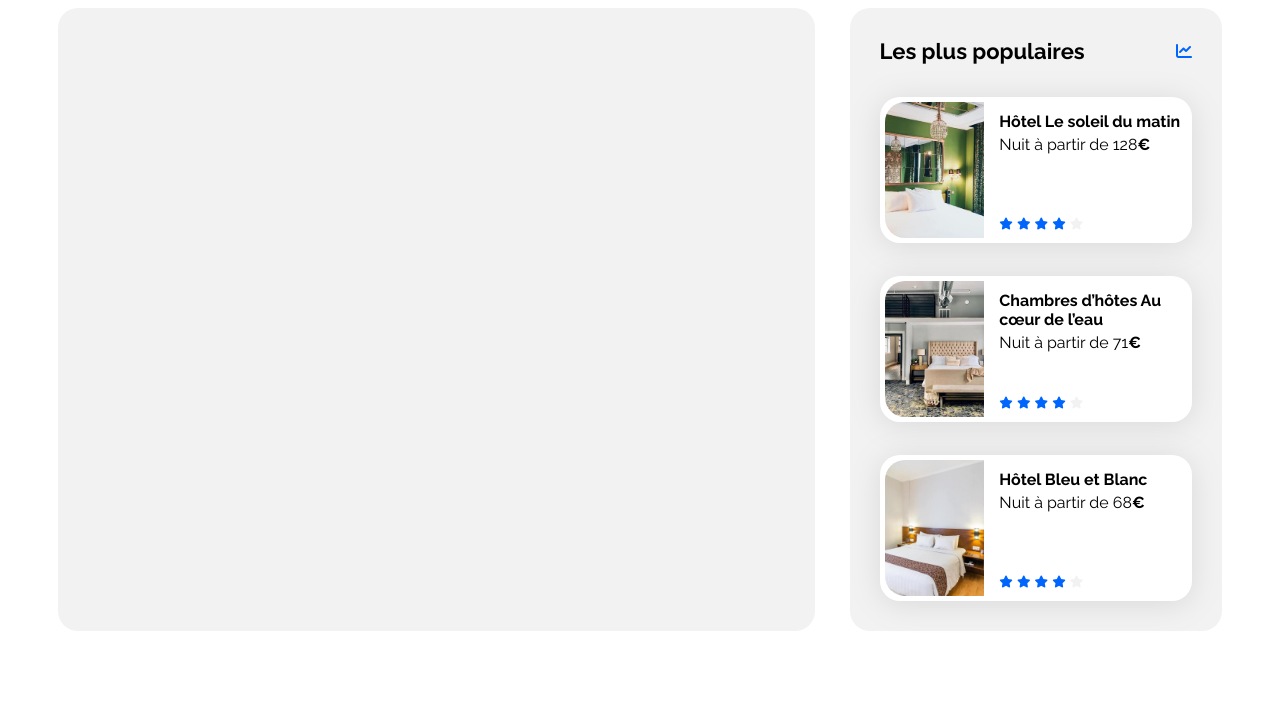
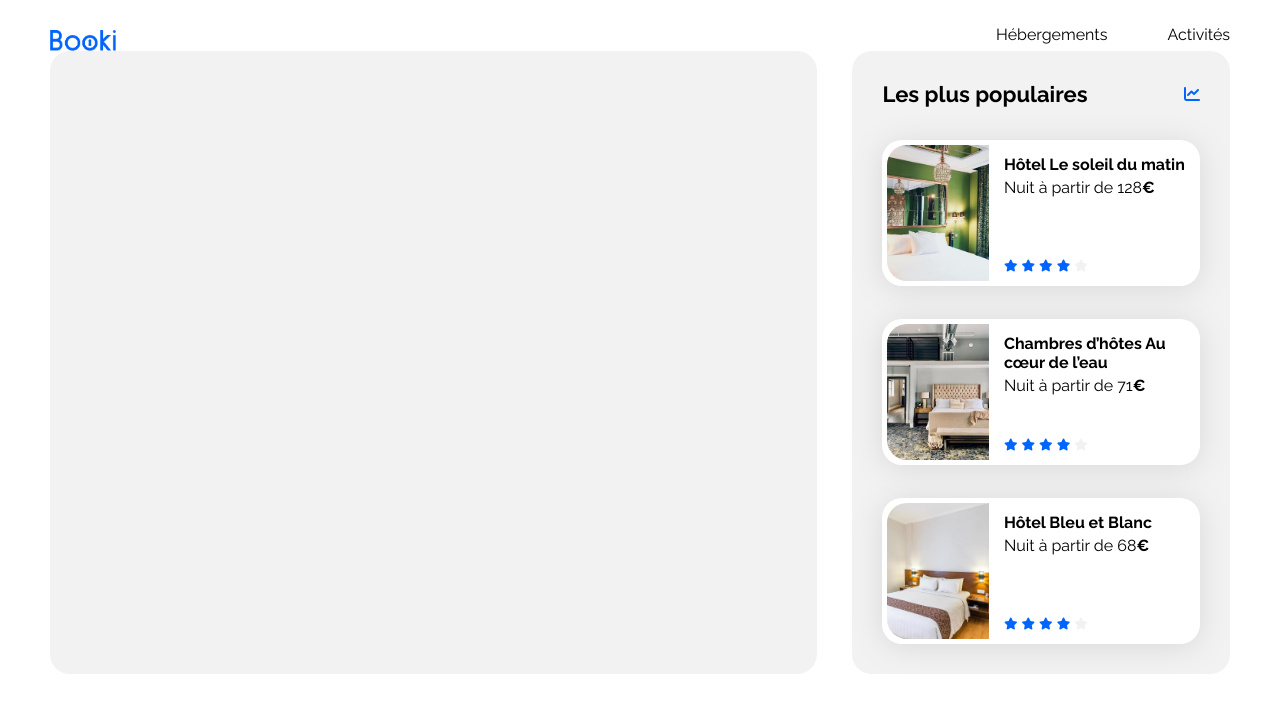
Before and after one commit to Nicolas-Guerin888/Booki_projet_2_OpenClassrooms, a plain HTML site: page index.html in a window 1280 px wide. Drawn offline with Linux system fonts and the light colour scheme.

Commit message:
Intégration du header

```diff
--- a/css/style.css
+++ b/css/style.css
@@ -1,6 +1,7 @@
 /****** General ***********/
 * {
     font-family: 'Raleway', sans-serif;
+    margin: 0;
 }
 
 :root {
@@ -17,6 +18,35 @@ body {
     display: flex;
     justify-content: center;
 }
+
+.header {
+    display: flex;
+    flex-direction: row;
+    justify-content: space-between;
+}
+
+.logo {
+    width: auto;
+    height: 1.3em;
+    padding-top: 30px;
+}
+
+nav {
+    display: flex;
+    flex-direction: row;
+}
+
+nav a {
+    margin: 0 0 0 60px;
+    padding-top: 25px;
+}
+
+nav a:hover {
+    color: #0065FC;
+    border-top: 2px solid #0065FC;
+    padding-top: 23px;
+}
+
 
 .main-container {
     width: 100%;
--- a/index.html
+++ b/index.html
@@ -16,7 +16,15 @@
 
 <body>
     <div class="main-container">
-        <header></header>
+        <header>
+            <div class="header">
+                <img src="images/logo/Booki.png" alt="logo du site Booki" class="logo">
+                <nav>
+                    <a href="">Hébergements</a>
+                    <a href="">Activités</a>
+                </nav>
+            </div>
+        </header>
         <main>
             <div class="hebergements-and-populaires">
                 <section class="hebergements">
```
